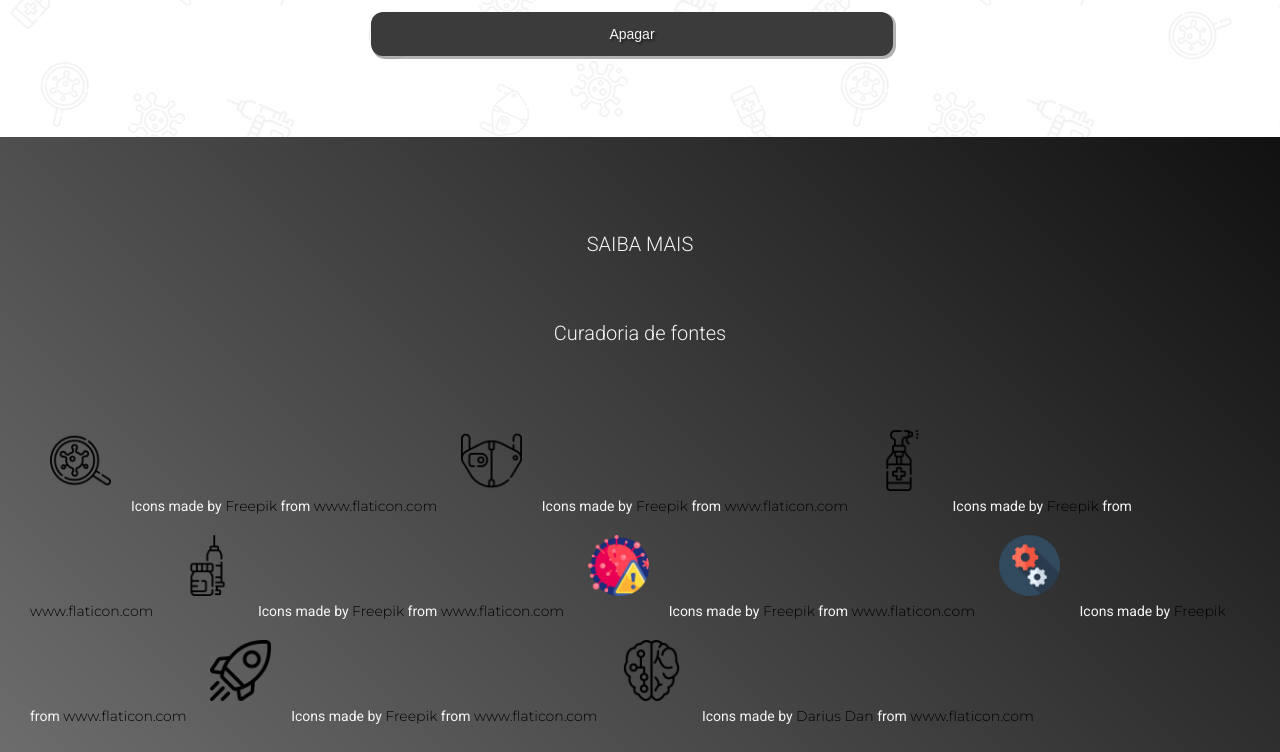
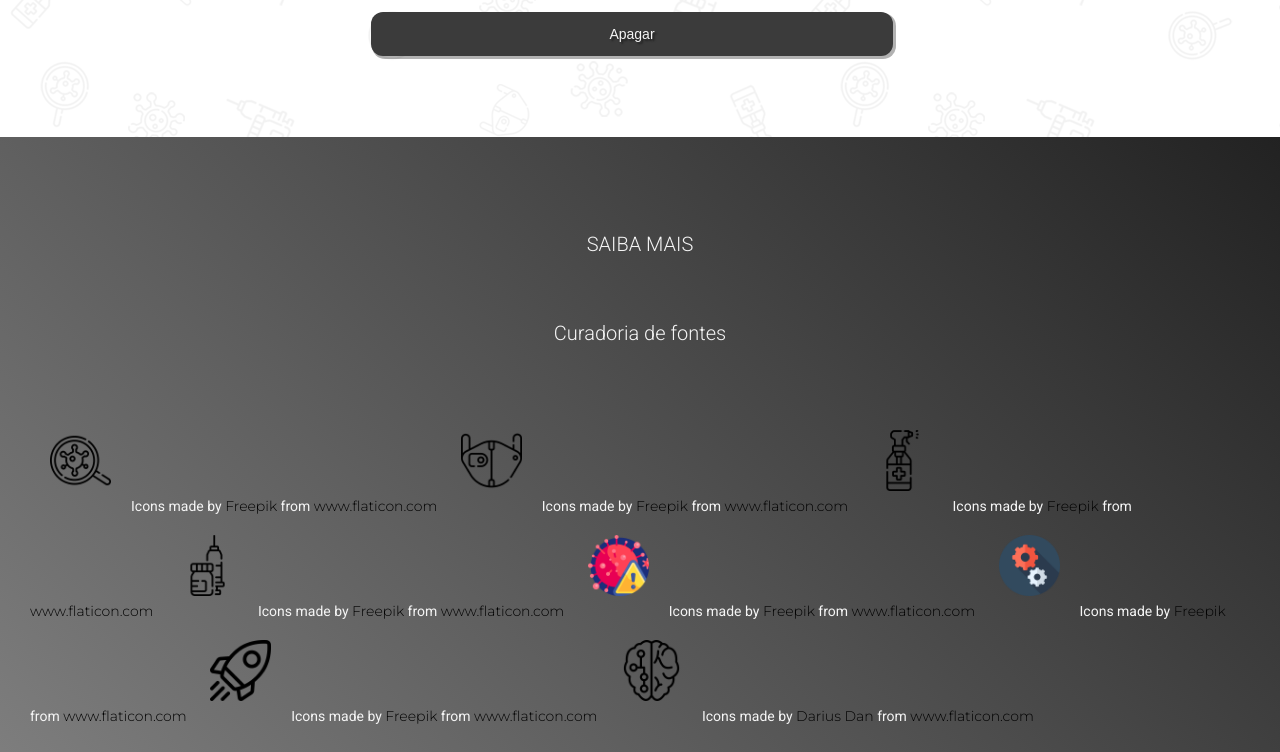
Before and after one commit to IgorSaturno/PrimeiroDesafioGamaacademy, a plain HTML site: page index.html in a window 1280 px wide. Shown: the part 5680-6432 px from the top of the page. Drawn offline with Linux system fonts and the light colour scheme.

Commit message:
arrumando cor do rodape

```diff
--- a/style.css
+++ b/style.css
@@ -76,7 +76,7 @@ body {
     backdrop-filter: saturate(180%) blur(20px);
 }
 .bg-color-cinza {
-    background-image: linear-gradient(45deg, #777777, #111);
+    background-image: linear-gradient(45deg, #888888, rgb(34, 34, 34));
     /*background-color:#424242;*/
     color: whitesmoke;
 }
```
